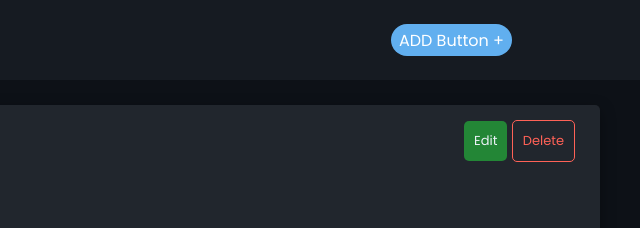
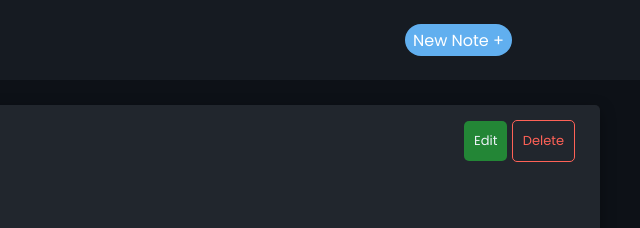
Before and after one commit to rosekamallove/keepy-keeps, a plain HTML site: page index.html in a window 1280 px wide. Shown: the top 228 px of the page, 640-1280 px from the left. Drawn offline with Linux system fonts and the light colour scheme.

Commit message:
changed button name to new node

```diff
--- a/index.html
+++ b/index.html
@@ -10,7 +10,7 @@
     <nav id="nav">
       <div class="container" id="navContainer">
         <h2 class="nav-header">Keepy Keeps</h2>
-        <a id="addBtn"> <span class="add-button">ADD Button + </span> </a>
+        <a id="addBtn"> <span class="add-button">New Note + </span> </a>
       </div>
     </nav>
     <div class="panel hidden" id="addLinksPanel">
```
